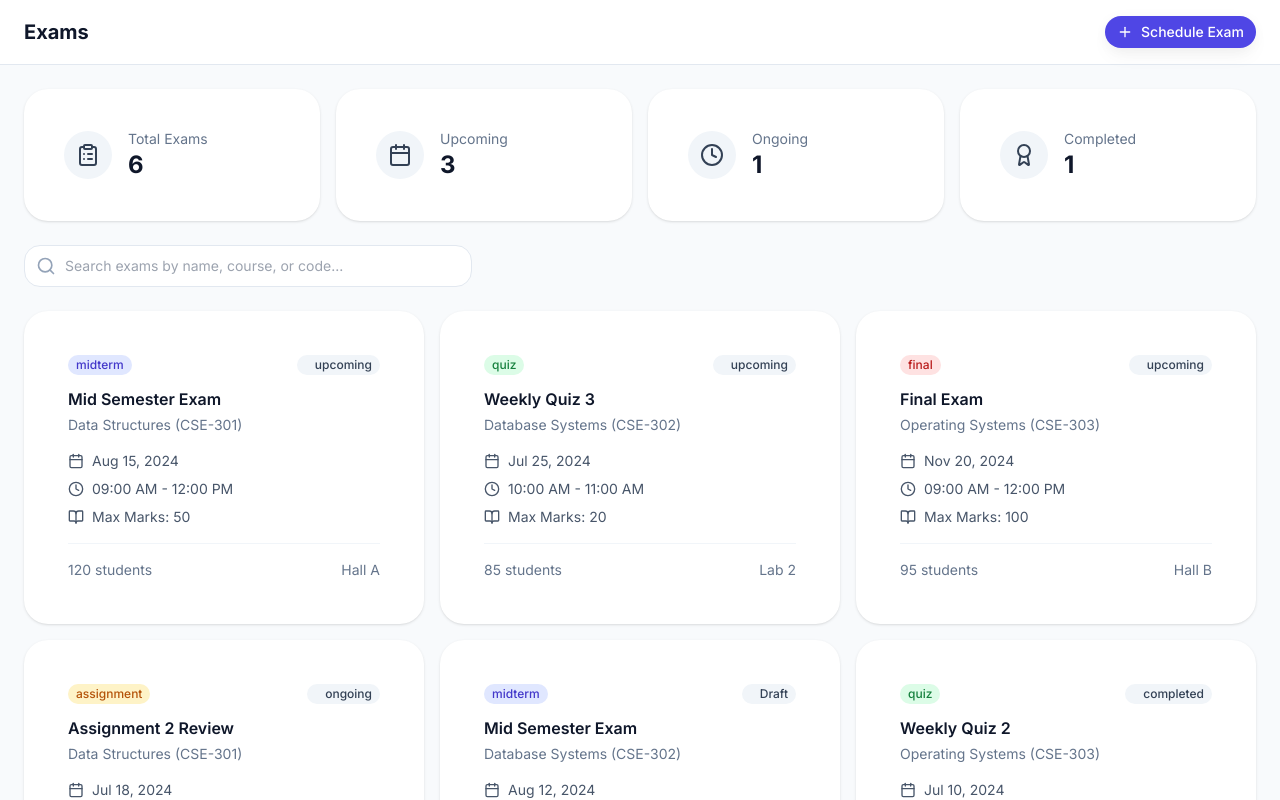
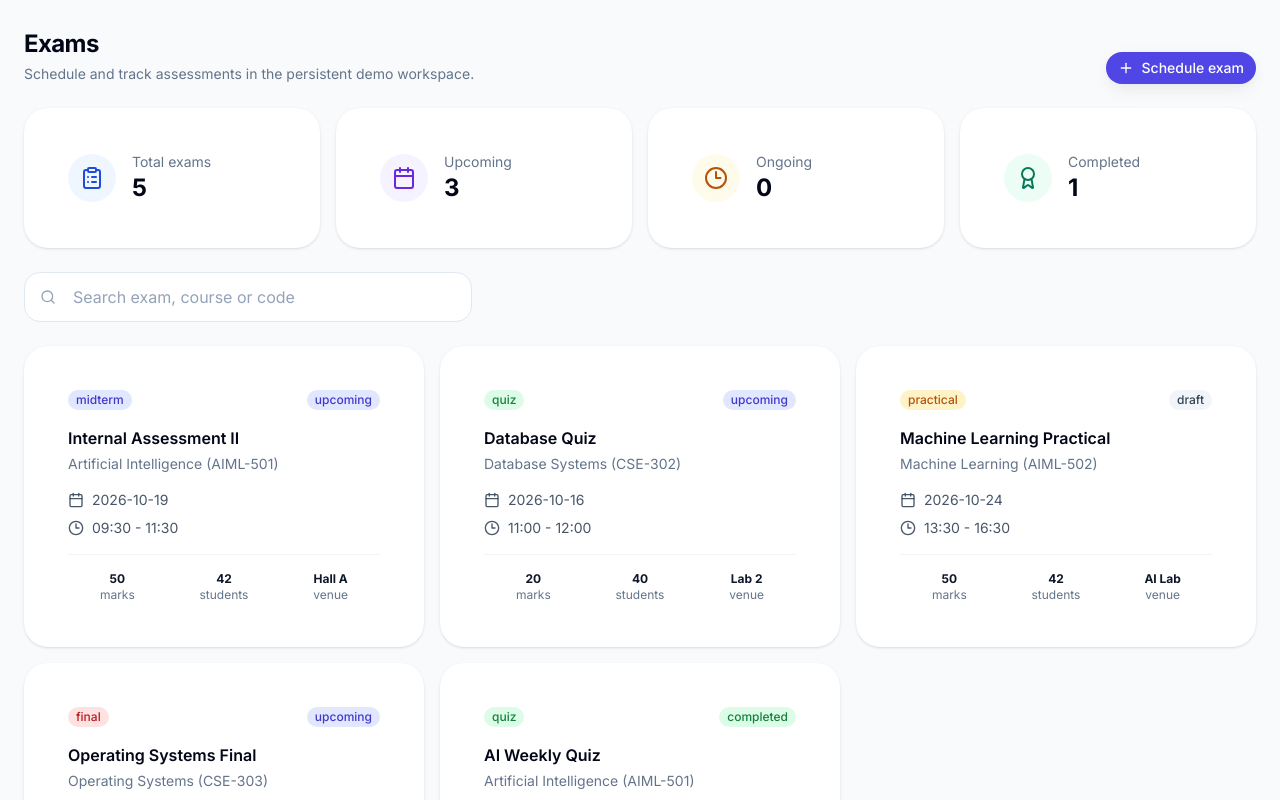
Before and after one commit to Bharath496/EDU_ONE, a Next.js app in the folder apps/web/: page /modules/exams in a window 1280 px wide. Shown: the top 800 px of the page. Built offline with nearby package versions, Linux system fonts and the light colour scheme; sample sign-in values are in the browser's storage.

Commit message:
Upgrade exams with persistent scheduling workflow

```diff
--- a/apps/web/app/modules/exams/page.tsx
+++ b/apps/web/app/modules/exams/page.tsx
@@ -1,99 +1,156 @@
 'use client'
 
-import { useState } from 'react'
+import { FormEvent, useState } from 'react'
 import { useRouter } from 'next/navigation'
-import Link from 'next/link'
-import { Card, CardContent, CardHeader, CardTitle, CardDescription } from '@/components/ui/Card'
+import {
+  Award,
+  Calendar,
+  ClipboardList,
+  Clock3,
+  Plus,
+  Search,
+} from 'lucide-react'
+import { Badge } from '@/components/ui/Badge'
 import { Button } from '@/components/ui/Button'
-import { Badge, StatusBadge } from '@/components/ui/Badge'
+import { Card, CardContent } from '@/components/ui/Card'
+import { Input } from '@/components/ui/Input'
+import { Modal } from '@/components/ui/Modal'
 import { useAuthStore } from '@/lib/auth-store'
-import { ClipboardList, Plus, Search, ChevronRight, Calendar, Clock, Edit3, Award, Download, BookOpen } from 'lucide-react'
-
-const EXAMS = [
-  { id: '1', name: 'Mid Semester Exam', course: 'Data Structures', code: 'CSE-301', date: 'Aug 15, 2024', startTime: '09:00 AM', endTime: '12:00 PM', maxMarks: 50, type: 'midterm', status: 'upcoming', students: 120, venue: 'Hall A' },
-  { id: '2', name: 'Weekly Quiz 3', course: 'Database Systems', code: 'CSE-302', date: 'Jul 25, 2024', startTime: '10:00 AM', endTime: '11:00 AM', maxMarks: 20, type: 'quiz', status: 'upcoming', students: 85, venue: 'Lab 2' },
-  { id: '3', name: 'Final Exam', course: 'Operating Systems', code: 'CSE-303', date: 'Nov 20, 2024', startTime: '09:00 AM', endTime: '12:00 PM', maxMarks: 100, type: 'final', status: 'upcoming', students: 95, venue: 'Hall B' },
-  { id: '4', name: 'Assignment 2 Review', course: 'Data Structures', code: 'CSE-301', date: 'Jul 18, 2024', startTime: '02:00 PM', endTime: '04:00 PM', maxMarks: 30, type: 'assignment', status: 'ongoing', students: 120, venue: 'Lab 1' },
-  { id: '5', name: 'Mid Semester Exam', course: 'Database Systems', code: 'CSE-302', date: 'Aug 12, 2024', startTime: '09:00 AM', endTime: '12:00 PM', maxMarks: 50, type: 'midterm', status: 'draft', students: 85, venue: 'Hall A' },
-  { id: '6', name: 'Weekly Quiz 2', course: 'Operating Systems', code: 'CSE-303', date: 'Jul 10, 2024', startTime: '11:00 AM', endTime: '12:00 PM', maxMarks: 20, type: 'quiz', status: 'completed', students: 95, venue: 'Online' },
-]
+import { useEduStore } from '@/lib/edu-store'
 
 export default function ExamsPage() {
   const { user, isAuthenticated } = useAuthStore()
   const router = useRouter()
+  const exams = useEduStore((state) => state.exams)
+  const addExam = useEduStore((state) => state.addExam)
   const [search, setSearch] = useState('')
+  const [open, setOpen] = useState(false)
+  const [form, setForm] = useState({
+    name: '',
+    course: 'Artificial Intelligence',
+    code: 'AIML-501',
+    date: '2026-10-20',
+    startTime: '09:30',
+    endTime: '11:30',
+    maxMarks: 50,
+    type: 'midterm' as 'midterm' | 'final' | 'quiz' | 'practical',
+    status: 'upcoming' as 'draft' | 'upcoming' | 'ongoing' | 'completed',
+    students: 42,
+    venue: 'Hall A',
+  })
 
-  if (!isAuthenticated || !user) { router.push('/login'); return null }
+  const filtered = exams.filter((exam) => {
+    const needle = search.trim().toLowerCase()
+    return (
+      !needle ||
+      exam.name.toLowerCase().includes(needle) ||
+      exam.course.toLowerCase().includes(needle) ||
+      exam.code.toLowerCase().includes(needle)
+    )
+  })
 
-  const filtered = EXAMS.filter(e =>
-    e.name.toLowerCase().includes(search.toLowerCase()) ||
-    e.course.toLowerCase().includes(search.toLowerCase()) ||
-    e.code.toLowerCase().includes(search.toLowerCase())
-  )
+  if (!isAuthenticated || !user) {
+    router.push('/login')
+    return null
+  }
+
+  const submit = (event: FormEvent) => {
+    event.preventDefault()
+    if (!form.name.trim()) return
+    addExam({ ...form, name: form.name.trim() })
+    setOpen(false)
+    setForm({ ...form, name: '' })
+  }
 
   return (
-    <div className="min-h-screen bg-slate-50">
-      <header className="sticky top-0 z-30 bg-white/95 backdrop-blur-sm border-b border-slate-200">
-        <div className="flex h-16 items-center justify-between px-4 lg:px-6">
+    <div className="space-y-6 p-4 lg:p-6">
+      <div className="flex flex-col gap-4 lg:flex-row lg:items-end lg:justify-between">
         <div>
-            <p className="text-sm text-slate-500">{user.collegeName}</p>
-            <h1 className="text-xl font-bold text-slate-900">Exams</h1>
+          <p className="text-sm font-medium text-primary-600">{user.collegeName}</p>
+          <h1 className="mt-1 text-2xl font-bold tracking-tight text-slate-950">Exams</h1>
+          <p className="mt-1 text-sm text-slate-500">Schedule and track assessments in the persistent demo workspace.</p>
         </div>
-          <Button variant="primary" size="sm" className="gap-2"><Plus className="w-4 h-4" /> Schedule Exam</Button>
+        <Button size="sm" className="gap-2" onClick={() => setOpen(true)}>
+          <Plus className="h-4 w-4" />
+          Schedule exam
+        </Button>
       </div>
-      </header>
 
-      <div className="p-4 lg:p-6 space-y-6">
-        <div className="grid grid-cols-1 sm:grid-cols-4 gap-4">
+      <div className="grid gap-4 sm:grid-cols-2 xl:grid-cols-4">
         {[
-            { label: 'Total Exams', value: EXAMS.length, icon: ClipboardList },
-            { label: 'Upcoming', value: EXAMS.filter(e => e.status === 'upcoming').length, icon: Calendar },
-            { label: 'Ongoing', value: EXAMS.filter(e => e.status === 'ongoing').length, icon: Clock },
-            { label: 'Completed', value: EXAMS.filter(e => e.status === 'completed').length, icon: Award },
-          ].map((stat, i) => (
-            <Card key={i}>
-              <CardContent className="p-4 flex items-center gap-4">
-                <div className="p-3 rounded-2xl bg-slate-100 text-slate-700"><stat.icon className="w-6 h-6" /></div>
-                <div>
-                  <p className="text-sm text-slate-500">{stat.label}</p>
-                  <p className="text-2xl font-bold text-slate-900">{stat.value}</p>
+          { label: 'Total exams', value: exams.length, icon: ClipboardList, cls: 'bg-blue-50 text-blue-700' },
+          { label: 'Upcoming', value: exams.filter((item) => item.status === 'upcoming').length, icon: Calendar, cls: 'bg-violet-50 text-violet-700' },
+          { label: 'Ongoing', value: exams.filter((item) => item.status === 'ongoing').length, icon: Clock3, cls: 'bg-amber-50 text-amber-700' },
+          { label: 'Completed', value: exams.filter((item) => item.status === 'completed').length, icon: Award, cls: 'bg-emerald-50 text-emerald-700' },
+        ].map((item) => (
+          <Card key={item.label}>
+            <CardContent className="flex items-center gap-4 p-5">
+              <div className={`rounded-2xl p-3 ${item.cls}`}><item.icon className="h-6 w-6" /></div>
+              <div><p className="text-sm text-slate-500">{item.label}</p><p className="text-2xl font-bold text-slate-950">{item.value}</p></div>
+            </CardContent>
+          </Card>
+        ))}
+      </div>
+
+      <div className="max-w-md">
+        <Input value={search} onChange={(event) => setSearch(event.target.value)} placeholder="Search exam, course or code" leftIcon={<Search className="h-4 w-4 text-slate-400" />} />
+      </div>
+
+      <div className="grid gap-4 md:grid-cols-2 xl:grid-cols-3">
+        {filtered.map((exam) => (
+          <Card key={exam.id}>
+            <CardContent className="p-5">
+              <div className="flex items-start justify-between gap-3">
+                <Badge variant={exam.type === 'final' ? 'danger' : exam.type === 'midterm' ? 'primary' : exam.type === 'quiz' ? 'success' : 'warning'} size="sm">{exam.type}</Badge>
+                <Badge variant={exam.status === 'completed' ? 'success' : exam.status === 'ongoing' ? 'warning' : exam.status === 'draft' ? 'secondary' : 'primary'} size="sm">{exam.status}</Badge>
+              </div>
+              <h3 className="mt-4 font-semibold text-slate-950">{exam.name}</h3>
+              <p className="mt-1 text-sm text-slate-500">{exam.course} ({exam.code})</p>
+              <div className="mt-4 space-y-2 text-sm text-slate-600">
+                <p className="flex items-center gap-2"><Calendar className="h-4 w-4" />{exam.date}</p>
+                <p className="flex items-center gap-2"><Clock3 className="h-4 w-4" />{exam.startTime} - {exam.endTime}</p>
+              </div>
+              <div className="mt-4 grid grid-cols-3 gap-2 border-t border-slate-100 pt-4 text-center text-xs">
+                <div><p className="font-bold text-slate-900">{exam.maxMarks}</p><p className="text-slate-500">marks</p></div>
+                <div><p className="font-bold text-slate-900">{exam.students}</p><p className="text-slate-500">students</p></div>
+                <div><p className="font-bold text-slate-900">{exam.venue}</p><p className="text-slate-500">venue</p></div>
               </div>
             </CardContent>
           </Card>
         ))}
       </div>
 
-        <div className="relative max-w-md">
-          <Search className="absolute left-3 top-1/2 -translate-y-1/2 w-5 h-5 text-slate-400" />
-          <input type="text" placeholder="Search exams by name, course, or code..." value={search} onChange={e => setSearch(e.target.value)} className="w-full pl-10 pr-4 py-2.5 rounded-xl bg-white border border-slate-200 text-sm focus:outline-none focus:ring-2 focus:ring-primary-500" />
+      <Modal
+        open={open}
+        onClose={() => setOpen(false)}
+        title="Schedule exam"
+        description="Add an assessment to the local EDU_ONE workspace."
+        footer={<div className="flex justify-end gap-2"><Button variant="outline" onClick={() => setOpen(false)}>Cancel</Button><Button type="submit" form="exam-form">Create exam</Button></div>}
+      >
+        <form id="exam-form" onSubmit={submit} className="grid gap-4 md:grid-cols-2">
+          <div className="md:col-span-2"><Input label="Exam name" value={form.name} onChange={(e) => setForm({ ...form, name: e.target.value })} required /></div>
+          <Input label="Course" value={form.course} onChange={(e) => setForm({ ...form, course: e.target.value })} />
+          <Input label="Course code" value={form.code} onChange={(e) => setForm({ ...form, code: e.target.value })} />
+          <Input label="Date" type="date" value={form.date} onChange={(e) => setForm({ ...form, date: e.target.value })} />
+          <Input label="Venue" value={form.venue} onChange={(e) => setForm({ ...form, venue: e.target.value })} />
+          <Input label="Start time" type="time" value={form.startTime} onChange={(e) => setForm({ ...form, startTime: e.target.value })} />
+          <Input label="End time" type="time" value={form.endTime} onChange={(e) => setForm({ ...form, endTime: e.target.value })} />
+          <Input label="Maximum marks" type="number" min={1} value={form.maxMarks} onChange={(e) => setForm({ ...form, maxMarks: Number(e.target.value) })} />
+          <Input label="Student count" type="number" min={1} value={form.students} onChange={(e) => setForm({ ...form, students: Number(e.target.value) })} />
+          <div>
+            <label className="mb-1.5 block text-sm font-medium text-slate-700">Type</label>
+            <select value={form.type} onChange={(e) => setForm({ ...form, type: e.target.value as typeof form.type })} className="h-11 w-full rounded-xl border border-slate-200 bg-white px-3 text-sm">
+              <option value="midterm">Midterm</option><option value="final">Final</option><option value="quiz">Quiz</option><option value="practical">Practical</option>
+            </select>
           </div>
-
-        <div className="grid grid-cols-1 md:grid-cols-2 lg:grid-cols-3 gap-4">
-          {filtered.map(exam => (
-            <Card key={exam.id} className="hover:shadow-soft transition-shadow">
-              <CardContent className="p-5">
-                <div className="flex items-start justify-between mb-3">
-                  <Badge variant={exam.type === 'final' ? 'danger' : exam.type === 'midterm' ? 'primary' : exam.type === 'quiz' ? 'success' : 'warning'} size="sm">
-                    {exam.type}
-                  </Badge>
-                  <StatusBadge status={exam.status} size="sm" />
+          <div>
+            <label className="mb-1.5 block text-sm font-medium text-slate-700">Status</label>
+            <select value={form.status} onChange={(e) => setForm({ ...form, status: e.target.value as typeof form.status })} className="h-11 w-full rounded-xl border border-slate-200 bg-white px-3 text-sm">
+              <option value="upcoming">Upcoming</option><option value="draft">Draft</option><option value="ongoing">Ongoing</option><option value="completed">Completed</option>
+            </select>
           </div>
-                <h3 className="font-semibold text-slate-900">{exam.name}</h3>
-                <p className="text-sm text-slate-500 mt-1">{exam.course} ({exam.code})</p>
-                <div className="mt-4 space-y-2 text-sm text-slate-600">
-                  <div className="flex items-center gap-2"><Calendar className="w-4 h-4" /> {exam.date}</div>
-                  <div className="flex items-center gap-2"><Clock className="w-4 h-4" /> {exam.startTime} - {exam.endTime}</div>
-                  <div className="flex items-center gap-2"><BookOpen className="w-4 h-4" /> Max Marks: {exam.maxMarks}</div>
-                </div>
-                <div className="flex items-center justify-between mt-4 pt-4 border-t border-slate-100 text-sm">
-                  <span className="text-slate-500">{exam.students} students</span>
-                  <span className="text-slate-500">{exam.venue}</span>
-                </div>
-              </CardContent>
-            </Card>
-          ))}
-        </div>
-      </div>
+        </form>
+      </Modal>
     </div>
   )
 }
```
Lines whose indentation alone changed are shown as unchanged.
